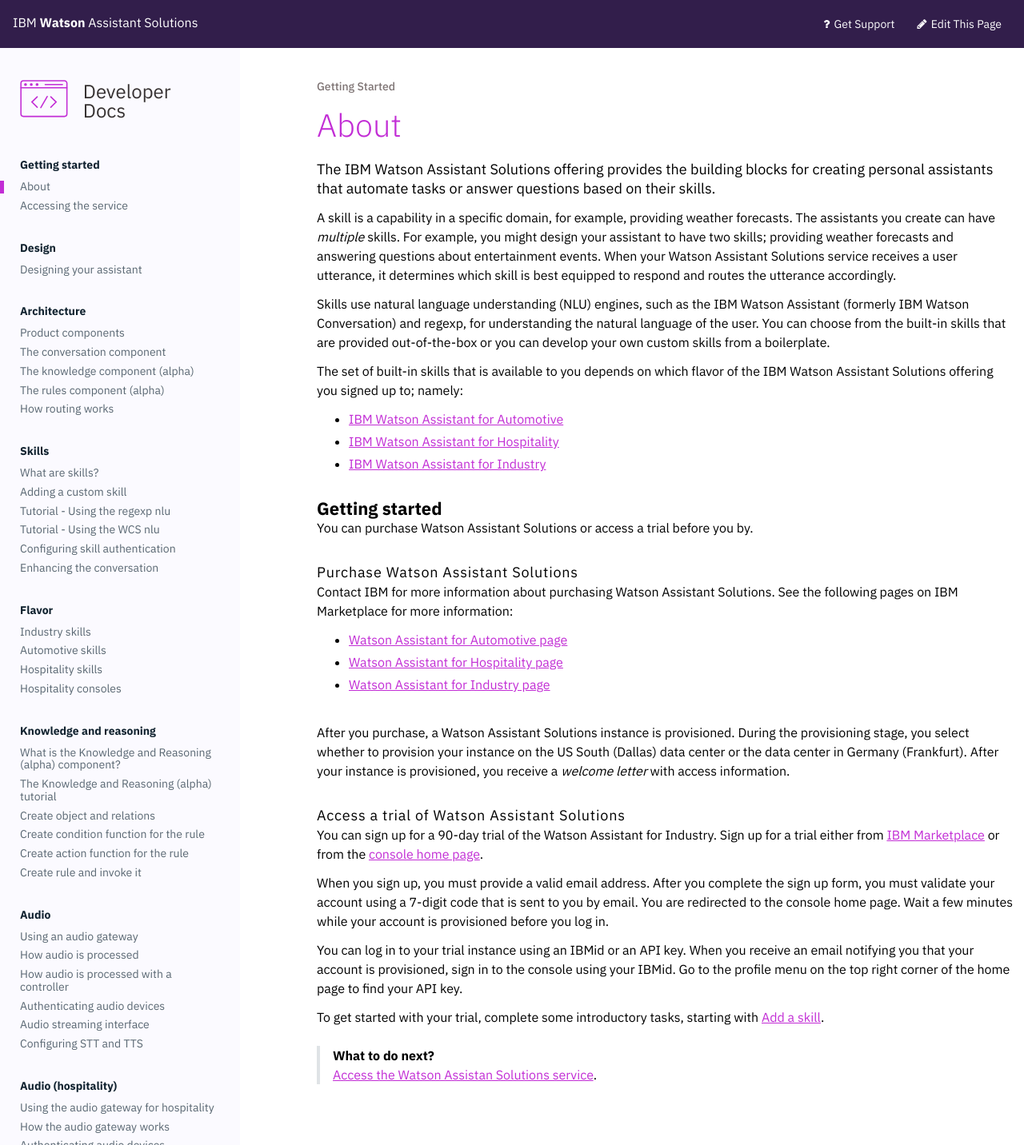
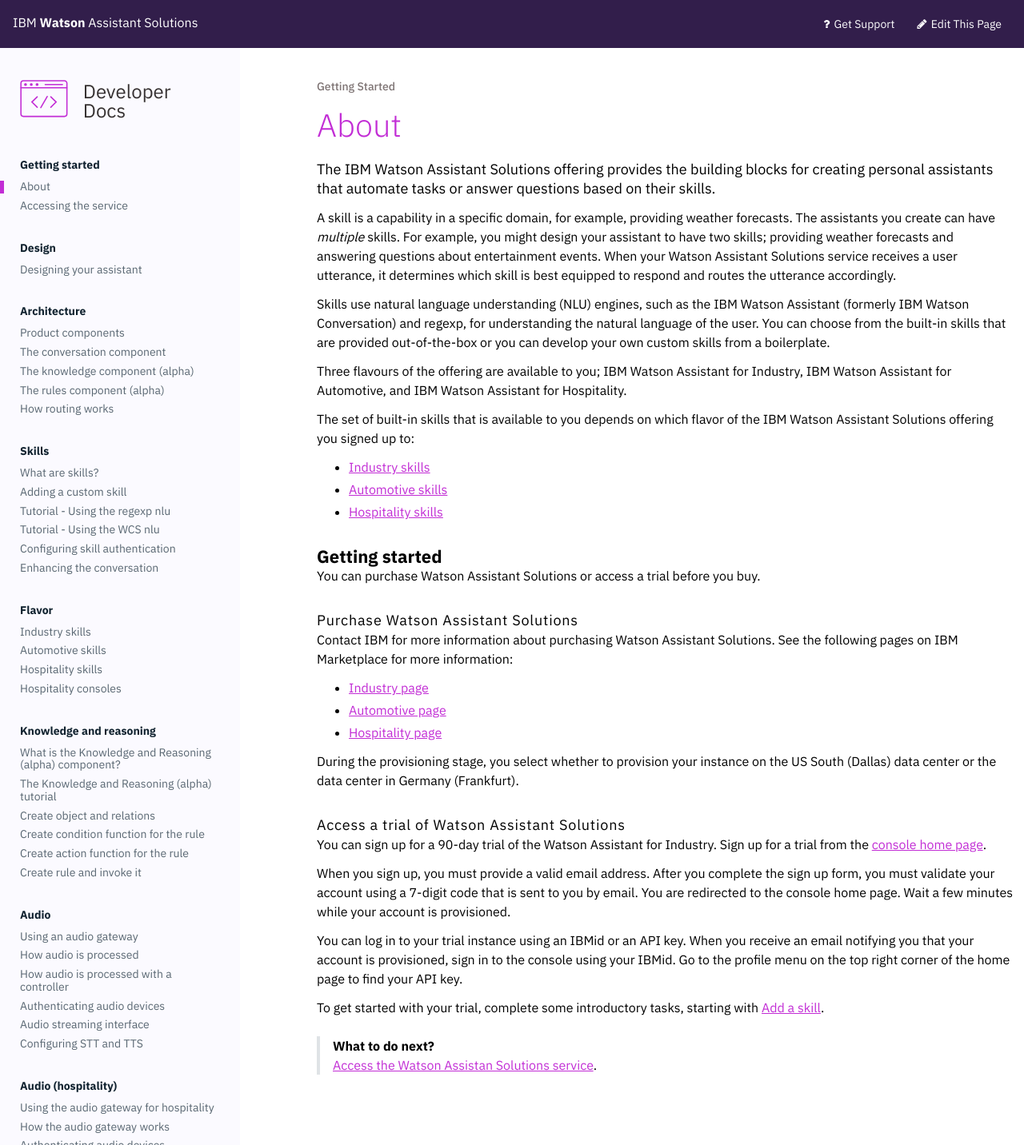
Before and after one commit to Watson-Personal-Assistant/developer, a Jekyll site: the page built from _content/get-started/get-started.md, in a window 1280 px wide. Shown: the whole page at 80% size. Built offline with Jekyll 4.4.1, drawn with Linux system fonts in a browser that asks for light colours.

Commit message:
service usage

```diff
--- a/_content/get-started/get-started.md
+++ b/_content/get-started/get-started.md
@@ -8,28 +8,30 @@
 
 Skills use natural language understanding (NLU) engines, such as the IBM Watson Assistant (formerly IBM Watson Conversation) and regexp, for understanding the natural language of the user.  You can choose from the built-in skills that are provided out-of-the-box or you can develop your own custom skills from a boilerplate.
 
-The set of built-in skills that is available to you depends on which flavor of the IBM Watson Assistant Solutions offering you signed up to; namely:
-- [IBM Watson Assistant for Automotive]({{site.baseurl}}/flavours/automotive)
-- [IBM Watson Assistant for Hospitality]({{site.baseurl}}/flavours/hospitality)
-- [IBM Watson Assistant for Industry]({{site.baseurl}}/flavours/industry)
+Three flavours of the offering are available to you; IBM Watson Assistant for Industry, IBM Watson Assistant for Automotive, and IBM Watson Assistant for Hospitality.
 
+The set of built-in skills that is available to you depends on which flavor of the IBM Watson Assistant Solutions offering you signed up to:
+
+- [Industry skills]({{site.baseurl}}/flavours/industry)
+- [Automotive skills]({{site.baseurl}}/flavours/automotive)
+- [Hospitality skills]({{site.baseurl}}/flavours/hospitality)
 
 ### Getting started
-You can purchase Watson Assistant Solutions or access a trial before you by.
+You can purchase Watson Assistant Solutions or access a trial before you buy.
 
 #### Purchase Watson Assistant Solutions
 Contact IBM for more information about purchasing Watson Assistant Solutions. See the following pages on IBM Marketplace for more information:
-- [Watson Assistant for Automotive page](https://www.ibm.com/us-en/marketplace/watson-assistant-for-automotive/purchase#product-header-to)
-- [Watson Assistant for Hospitality page](https://www.ibm.com/us-en/marketplace/watson-assistant-for-hospitality/purchase#product-header-top)
-- [Watson Assistant for Industry page](https://www.ibm.com/us-en/marketplace/watson-assistant-for-industry/purchase#product-header-top)
 
-<br>
-After you purchase, a Watson Assistant Solutions instance is provisioned.  During the provisioning stage, you select whether to provision your instance on the US South (Dallas) data center or the data center in Germany (Frankfurt). After your instance is provisioned, you receive a _welcome letter_ with access information.
+- [Industry page](https://www.ibm.com/us-en/marketplace/watson-assistant-for-industry/purchase#product-header-top)
+- [Automotive page](https://www.ibm.com/us-en/marketplace/watson-assistant-for-automotive/purchase#product-header-to)
+- [Hospitality page](https://www.ibm.com/us-en/marketplace/watson-assistant-for-hospitality/purchase#product-header-top)
+
+ During the provisioning stage, you select whether to provision your instance on the US South (Dallas) data center or the data center in Germany (Frankfurt).
 
 #### Access a trial of Watson Assistant Solutions
-You can sign up for a 90-day trial of the Watson Assistant for Industry.  Sign up for a trial either from [IBM Marketplace](https://www.ibm.com/account/reg/us-en/signup?formid=urx-32902) or from the [console home page](https://watson-personal-assistant-toolkit.mybluemix.net).
+You can sign up for a 90-day trial of the Watson Assistant for Industry.  Sign up for a trial from the [console home page](https://watson-personal-assistant-toolkit.mybluemix.net).
 
-When you sign up, you must provide a valid email address.  After you complete the sign up form, you must validate your account using a 7-digit code that is sent to you by email. You are redirected to the console home page.  Wait a few minutes while your account is provisioned before you log in.
+When you sign up, you must provide a valid email address.  After you complete the sign up form, you must validate your account using a 7-digit code that is sent to you by email. You are redirected to the console home page.  Wait a few minutes while your account is provisioned.
 
 You can log in to your trial instance using an IBMid or an API key. When you receive an email notifying you that your account is provisioned, sign in to the console using your IBMid. Go to the profile menu on the top right corner of the home page to find your API key.
 
```
Also changed, not shown: _content/further-topics/service_usage.md (+9 -2 lines).
